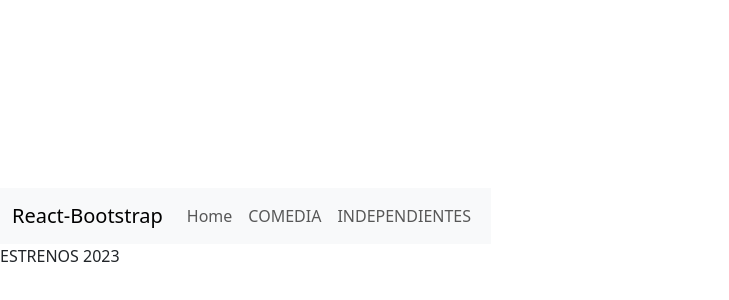
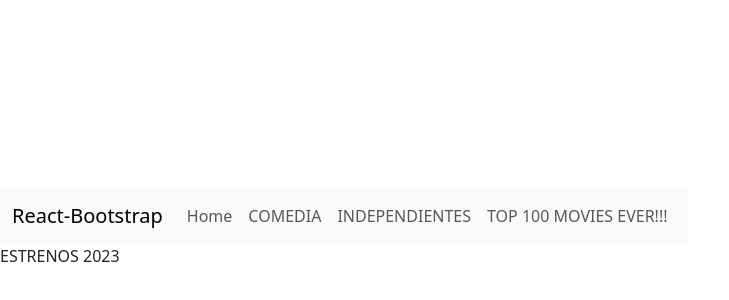
Before and after one commit to chubis86/DEVF-FRONTEND-REACT-IMDB, a React (Vite) app: page / in a window 1280 px wide. Shown: the part 164-464 px from the top of the page, without its empty margins (0-729 px from the left). Built offline with nearby package versions, Linux system fonts and the light colour scheme.

Commit message:
Agregado el api para la sección de top 100 movies

```diff
--- a/src/nav/Nav.jsx
+++ b/src/nav/Nav.jsx
@@ -13,6 +13,7 @@ export default function NavComponent() {
             <NavLink href="/">Home</NavLink>
             <NavLink href="/comedia">COMEDIA</NavLink>
             <NavLink href="/independientes">INDEPENDIENTES</NavLink>
+            <NavLink href="/top100">TOP 100 MOVIES EVER!!!</NavLink>
         </Nav>
       </Navbar.Collapse>
     </Container>
```
Also changed, not shown: src/main.jsx (+7 -7 lines).
